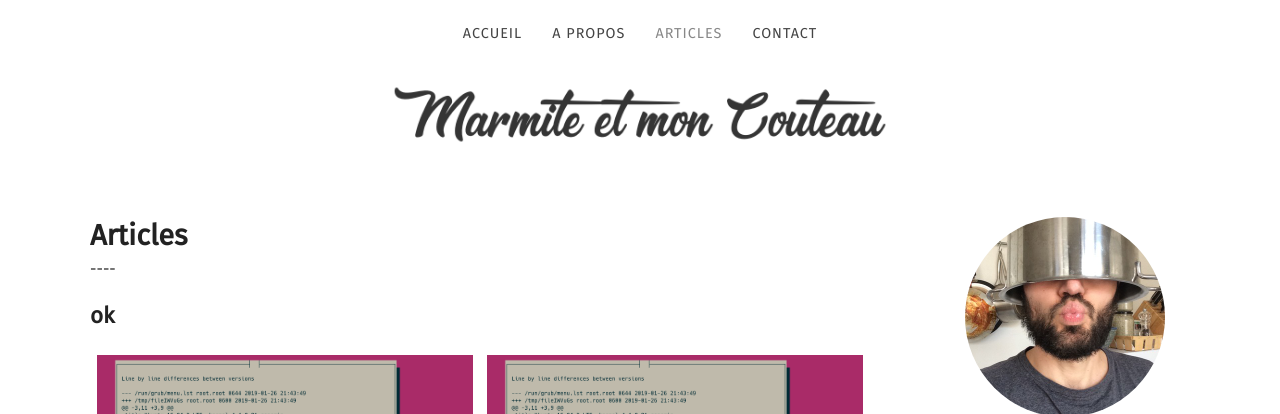
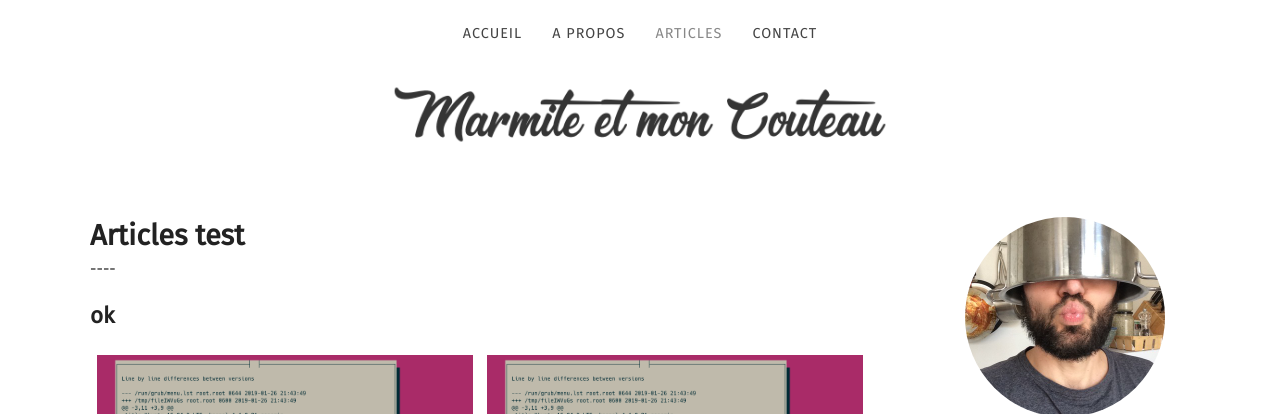
Before and after one commit to marmiteetmoncouteau/marmite-web, a Jekyll site: the page built from articles.html, in a window 1280 px wide and 900 px high. Shown: the top 414 px of the window. Built offline with Jekyll 4.4.1, drawn with Linux system fonts in a browser that asks for light colours; some web fonts are replaced.

Commit message:
Update from Forestry.io - Updated articles.html

```diff
--- a/articles.html
+++ b/articles.html
@@ -3,7 +3,7 @@ title: Articles
 image_view: true
 
 ---
-<h1>Articles</h1>
+<h1>Articles test</h1>
 
 <section class="posts">
 	{% for post in paginator.posts %}
```
